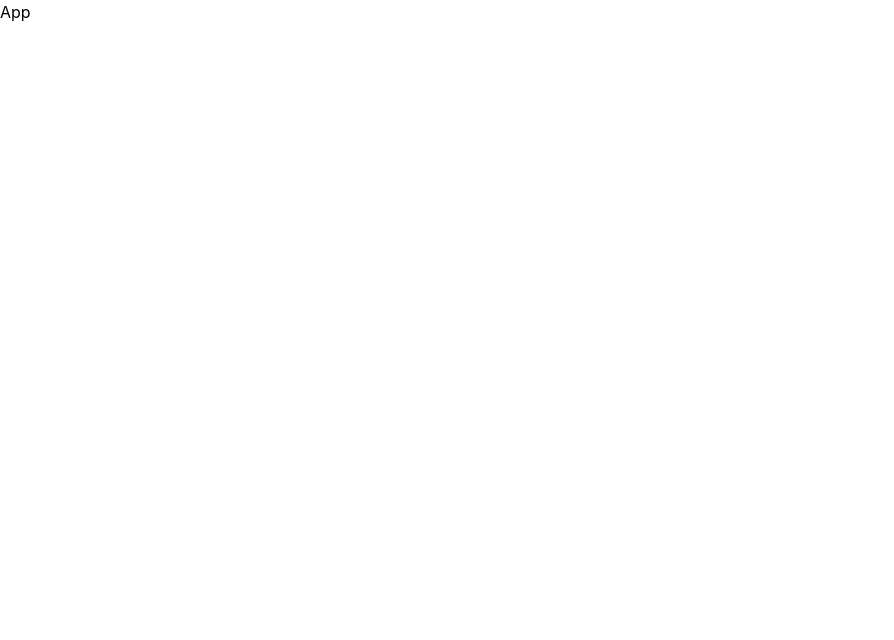
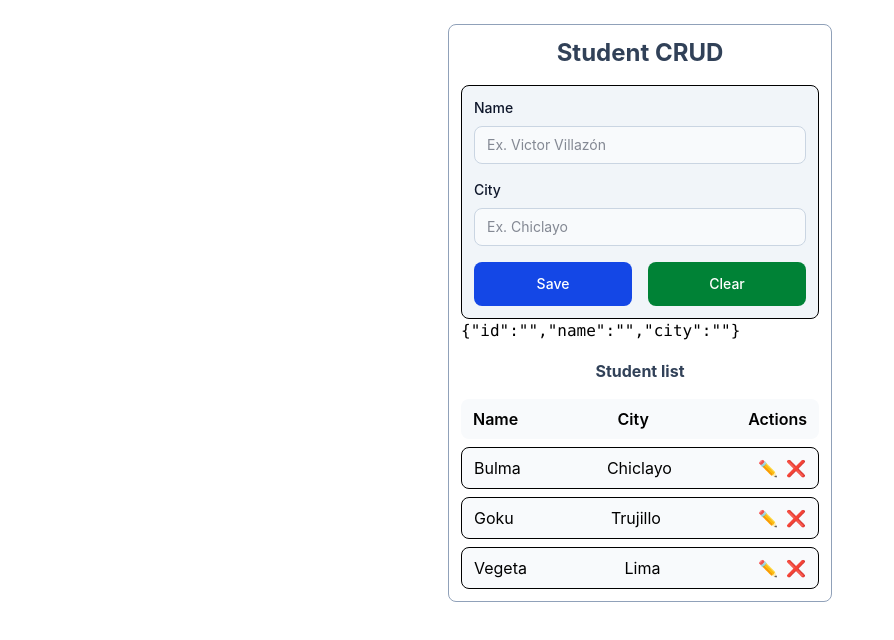
Before and after one commit to victorvzn/bootcamp-frontend-python-g30-jv, a React (Vite) app in the folder semana11/dia01-01-react-student-list-api/: page / in a window 1280 px wide. Shown: the top 640 px of the page, without its empty margins (0-894 px from the left). Built offline with nearby package versions, Linux system fonts and the light colour scheme.

Commit message:
semana11, dia01, 01, student list api

```diff
--- a/semana11/dia01-01-react-student-list-api/src/App.jsx
+++ b/semana11/dia01-01-react-student-list-api/src/App.jsx
@@ -1,6 +1,135 @@
+import { useState } from "react"
+
 const App = () => {
+  const DEFAULT_STUDENTS = [
+    {
+      id: '1',
+      name: 'Bulma',
+      city: 'Chiclayo'
+    },
+    {
+      id: '2',
+      name: 'Goku',
+      city: 'Trujillo'
+    },
+    {
+      id: '2',
+      name: 'Vegeta',
+      city: 'Lima'
+    }
+  ]
+
+  const [students, setStudents] = useState(DEFAULT_STUDENTS)
+  const [form, setForm] = useState({
+    id: '',
+    name: '',
+    city: ''
+  })
+
+  const handleSave = (event) => {
+    event.preventDefault() // Evitamos que la página se actualice
+
+    // isNew
+    const newStudent = {
+      name: form.name,
+      city: form.city,
+      id: crypto.randomUUID()
+    }
+
+    const updatedStudens = [...students, newStudent]
+
+    setStudents(updatedStudens)
+
+    setForm({
+      id: '',
+      name: '',
+      city: ''
+    })
+  }
+
+  const handleChange = (event) => {
+    const { name, value } = event.target
+
+    setForm({ ...form, [name]: value })
+  }
+
   return (
-    <div>App</div>
+    <main class="w-96 mx-auto border border-slate-400 rounded-lg mt-6 p-3">
+      <h1 className="text-2xl text-center text-slate-700 font-bold mb-4">Student CRUD</h1>
+
+      <form
+        className="flex flex-col gap-4 bg-slate-100 p-3 rounded-lg border"
+        onSubmit={handleSave}
+      >
+        <label className="flex flex-col gap-2">
+          <span className="text-sm font-medium text-slate-900">Name</span>
+          <input
+            className="bg-slate-50 border border-slate-300 text-slate-900 text-sm rounded-lg w-full px-3 py-2"
+            type="text"
+            name="name"
+            placeholder="Ex. Victor Villazón"
+            required
+            onChange={handleChange}
+            value={form.name}
+          />
+        </label>
+
+        <label className="flex flex-col gap-2">
+          <span className="text-sm font-medium text-slate-900">City</span>
+          <input
+            className="bg-slate-50 border border-slate-300 text-slate-900 text-sm rounded-lg w-full px-3 py-2"
+            type="text"
+            name="city"
+            placeholder="Ex. Chiclayo"
+            required
+            onChange={handleChange}
+            value={form.city}
+          />
+        </label>
+
+        <div className="flex gap-4">
+          <input
+            class="bg-blue-700 text-white hover:bg-blue-800 font-medium rounded-lg text-sm w-full px-5 py-3 text-center cursor-pointer"
+            type="submit"
+            value="Save"
+          />
+          <input
+            class="bg-green-700 text-white hover:bg-green-800 font-medium rounded-lg text-sm w-full px-5 py-3 text-center"
+            type="reset"
+            value="Clear"
+          />
+        </div>
+      </form>
+
+      <pre>{JSON.stringify(form)}</pre>
+
+      <h2 className="text-center text-slate-700 font-bold my-4">Student list</h2>
+
+      <section className="mt-4 flex flex-col gap-2">
+        <div
+          className="flex justify-between items-center gap-2 bg-slate-50 px-3 py-2 rounded-lg font-semibold"
+        >
+          <div className="text-left">Name</div>
+          <div className="text-left">City</div>
+          <div className="flex gap-2">Actions</div>
+        </div>
+        {students.map(student => {
+          return (
+            <div
+              key={student.id}
+              className="flex justify-between items-center gap-2 bg-slate-50 px-3 py-2 rounded-lg border"
+            >
+              <div className="text-left">{student.name}</div>
+              <div className="text-left">{student.city}</div>
+              <div className="flex gap-2">
+                <button>✏</button>
+                <button>❌</button>
+              </div>
+            </div>
+          )
+        })}
+      </section>
+    </main>
   )
 }
 
```
